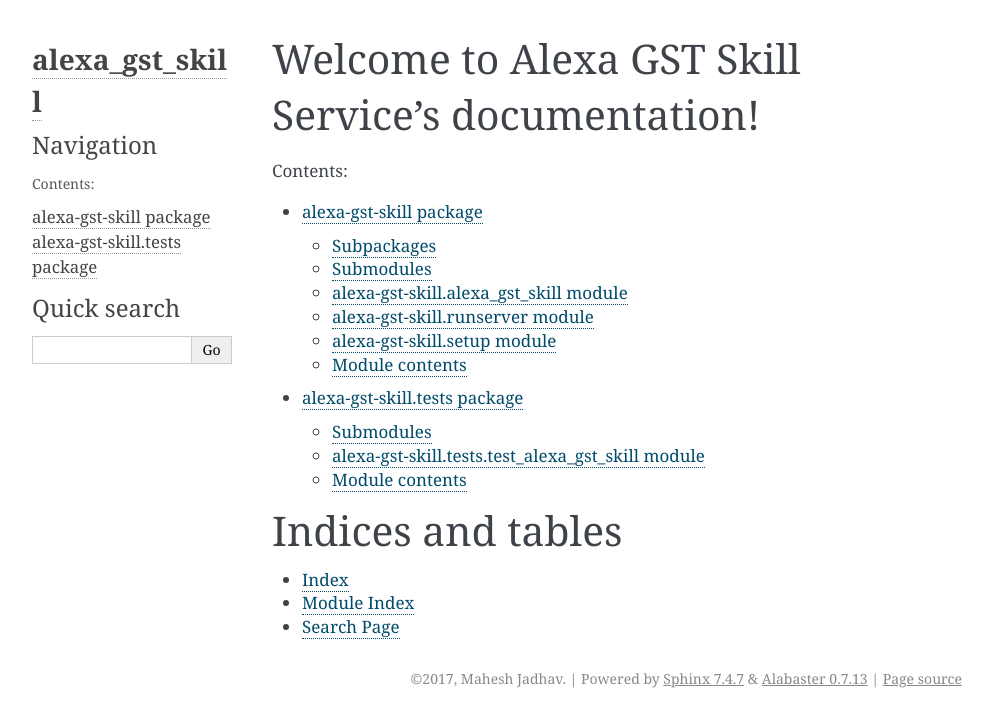
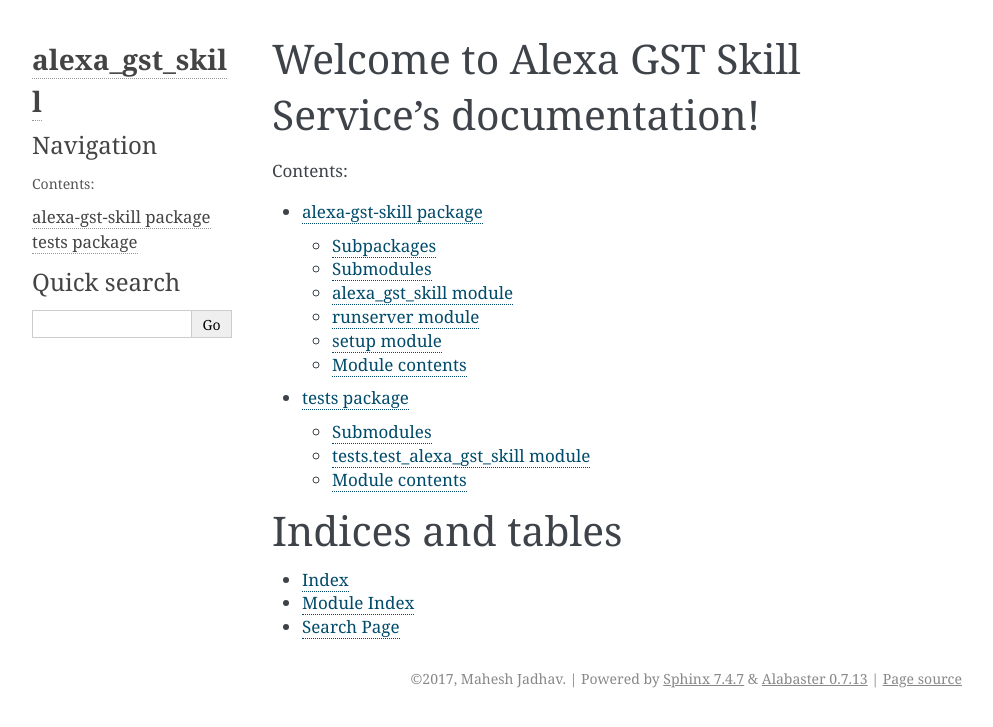
Before and after one commit to maheshpj/alexa-gst-skill, a Sphinx documentation site: the page built from docs/source/index.rst, in a window 1280 px wide. Shown: the top 727 px of the page, without its empty margins (148-1141 px from the left). Built offline with Sphinx 7.4.7, drawn with Linux system fonts in a browser that asks for light colours; pages that are not in the unit, such as notebooks, are missing from menus.

Commit message:
remove package names from rst files

```diff
--- a/docs/source/alexa-gst-skill.rst
+++ b/docs/source/alexa-gst-skill.rst
@@ -6,31 +6,31 @@ Subpackages
 
 .. toctree::
 
-    alexa-gst-skill.tests
+    tests
 
 Submodules
 ----------
 
-alexa\-gst\-skill\.alexa\_gst\_skill module
+alexa\_gst\_skill module
 -------------------------------------------
 
-.. automodule:: alexa-gst-skill.alexa_gst_skill
+.. automodule:: alexa_gst_skill
     :members:
     :undoc-members:
     :show-inheritance:
 
-alexa\-gst\-skill\.runserver module
+runserver module
 -----------------------------------
 
-.. automodule:: alexa-gst-skill.runserver
+.. automodule:: runserver
     :members:
     :undoc-members:
     :show-inheritance:
 
-alexa\-gst\-skill\.setup module
+setup module
 -------------------------------
 
-.. automodule:: alexa-gst-skill.setup
+.. automodule:: setup
     :members:
     :undoc-members:
     :show-inheritance:
--- a/docs/source/alexa-gst-skill.tests.rst
+++ b/docs/source/alexa-gst-skill.tests.rst
@@ -1,13 +1,13 @@
-alexa\-gst\-skill\.tests package
+tests package
 ================================
 
 Submodules
 ----------
 
-alexa\-gst\-skill\.tests\.test\_alexa\_gst\_skill module
+tests\.test\_alexa\_gst\_skill module
 --------------------------------------------------------
 
-.. automodule:: alexa-gst-skill.tests.test_alexa_gst_skill
+.. automodule:: tests.test_alexa_gst_skill
     :members:
     :undoc-members:
     :show-inheritance:
@@ -16,7 +16,7 @@ alexa\-gst\-skill\.tests\.test\_alexa\_gst\_skill module
 Module contents
 ---------------
 
-.. automodule:: alexa-gst-skill.tests
+.. automodule:: tests
     :members:
     :undoc-members:
     :show-inheritance:
--- a/docs/source/conf.py
+++ b/docs/source/conf.py
@@ -18,7 +18,7 @@
 #
 import os
 import sys
-sys.path.insert(0, os.path.abspath('.'))
+sys.path.insert(0, os.path.abspath('../../'))
 
 
 # -- General configuration ------------------------------------------------
```
